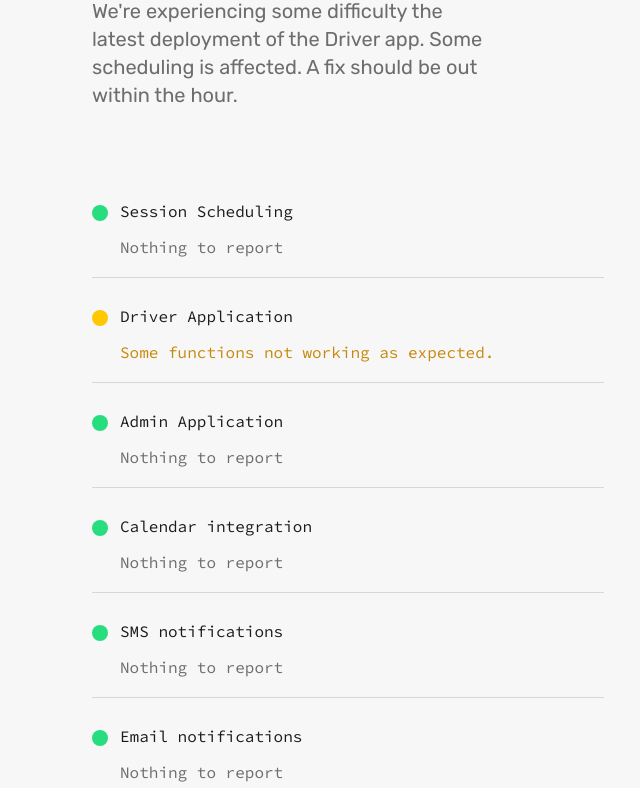
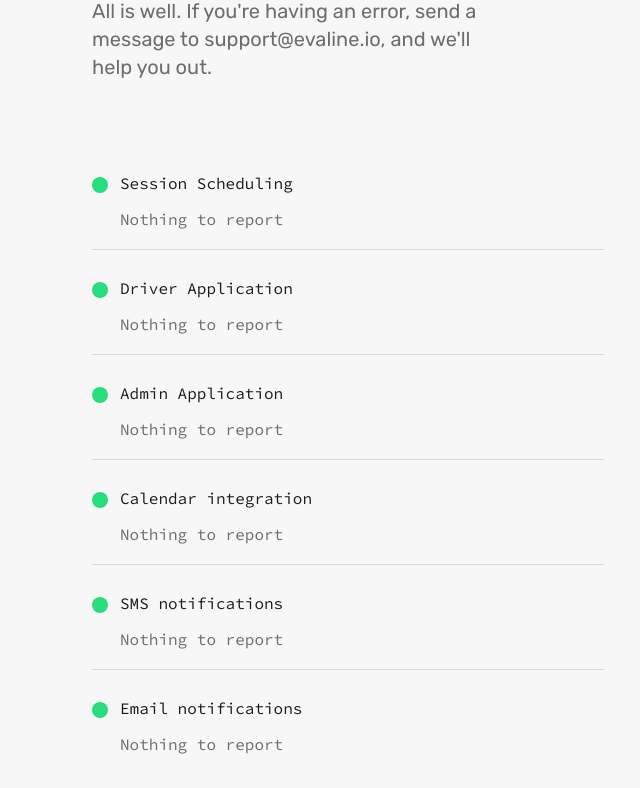
Before and after one commit to evaline-inc/evaline-status, a website: page index.html in a window 1280 px wide. Shown: the part 231-1019 px from the top of the page, without its empty margins (292-932 px from the left). Drawn offline with Linux system fonts and the light colour scheme.

Commit message:
Back online.

```diff
--- a/index.html
+++ b/index.html
@@ -83,8 +83,8 @@
         message: ``
       },
       driver: {
-        status: 1,
-        message: `Some functions not working as expected.`
+        status: 0,
+        message: ``
       },
       admin: {
         status: 0,
```
